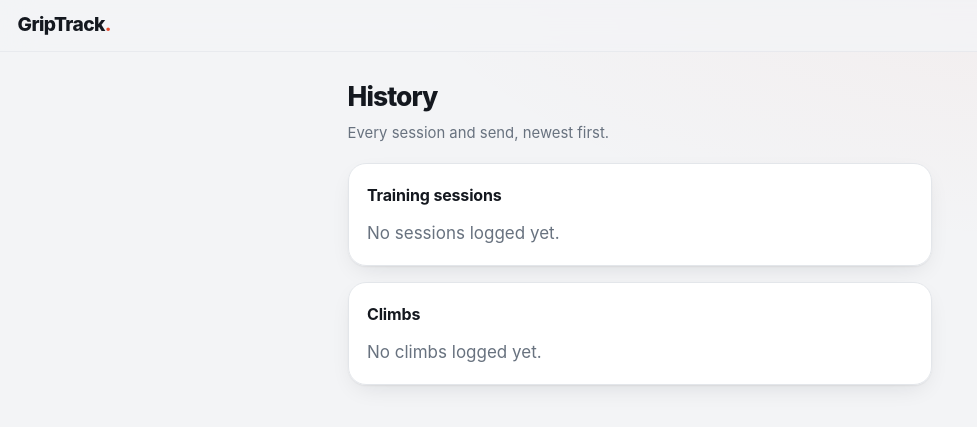
After one commit to lboehme/griptrack, a FastAPI app: template backend/templates/history.html in a window 1280 px wide. The commit adds this page. Shown: the top 427 px of the page, without its empty margins (0-977 px from the left). Run offline with FastAPI, Linux system fonts and the light colour scheme; the template is opened without the code that fills it, so the values that code supplies are empty.

Commit message:
History view: sessions expandable to work sets, climbs, isolation
/history lists the user's TrainingSessions newest-first as <details>
disclosures (date + set count, expanding to per-set hand/weight/reps/
grip/edge/RPE) and their climbs below, reusing the climb list styling.
Data is strictly session-user-scoped - a second user sees an empty
history, locked by test. History card added to the home quick grid.

Built test-first at the HTTP seam: 3 history tests.

Closes #10

Co-Authored-By: Claude Fable 5 <noreply@anthropic.com>

```diff
--- a/backend/main.py
+++ b/backend/main.py
@@ -9,6 +9,7 @@ from starlette.middleware.sessions import SessionMiddleware
 from backend.db import get_session
 from backend.routers import auth as auth_router
 from backend.routers import climbs as climbs_router
+from backend.routers import history as history_router
 from backend.routers import home as home_router
 from backend.routers import max_tests as max_tests_router
 from backend.routers import plates as plates_router
@@ -33,6 +34,7 @@ def create_app() -> FastAPI:
     app.include_router(max_tests_router.router)
     app.include_router(training_session_router.router)
     app.include_router(climbs_router.router)
+    app.include_router(history_router.router)
 
     @app.get("/health")
     def health(request: Request, session: Session = Depends(get_session)):
--- /dev/null
+++ b/backend/templates/history.html
@@ -0,0 +1,49 @@
+{% extends "base.html" %}
+{% block title %}History — GripTrack{% endblock %}
+{% block content %}
+<h2>History</h2>
+<p class="page-sub">Every session and send, newest first.</p>
+
+<div class="card">
+<h3>Training sessions</h3>
+{% if history %}
+{% for entry in history %}
+<details class="history-session" data-date="{{ entry.session.date }}">
+  <summary>
+    <strong>{{ entry.session.date }}</strong>
+    <span class="muted">· {{ entry.work_sets|length }} work set{{ "s" if entry.work_sets|length != 1 }}</span>
+  </summary>
+  <ul class="plain history-sets">
+    {% for ws in entry.work_sets %}
+    <li class="history-set" data-hand="{{ ws.hand }}" data-set="{{ ws.set_number }}" data-weight="{{ ws.weight }}" data-reps="{{ ws.reps }}">
+      <span class="hand-heading">{{ ws.hand[0]|upper }}</span>
+      <strong>{{ ws.weight }} {{ user.unit_pref }}</strong> × {{ ws.reps }}
+      <span class="muted">· set {{ ws.set_number }} · {{ grip_names[ws.grip_type_id] }} @ {{ ws.edge_mm }} mm{% if ws.rpe is not none %} · RPE {{ ws.rpe }}{% endif %}</span>
+    </li>
+    {% endfor %}
+  </ul>
+</details>
+{% endfor %}
+{% else %}
+<p class="muted" style="margin:0">No sessions logged yet.</p>
+{% endif %}
+</div>
+
+<div class="card">
+<h3>Climbs</h3>
+{% if climbs %}
+<ul class="plain">
+  {% for climb in climbs %}
+  <li class="climb" data-discipline="{{ climb.discipline }}" data-grade="{{ climb.grade }}" data-style="{{ climb.style }}" data-date="{{ climb.date }}">
+    <span class="grade">{{ climb.grade }}</span>
+    <span class="pill {{ climb.discipline }}">{{ climb.discipline }}</span>
+    <span class="pill">{{ climb.style }}</span>
+    <div class="meta">{{ climb.date }}{% if climb.notes %} — {{ climb.notes }}{% endif %}</div>
+  </li>
+  {% endfor %}
+</ul>
+{% else %}
+<p class="muted" style="margin:0">No climbs logged yet.</p>
+{% endif %}
+</div>
+{% endblock %}
--- a/backend/templates/home.html
+++ b/backend/templates/home.html
@@ -21,6 +21,11 @@
     <svg viewBox="0 0 24 24" fill="none" stroke="currentColor" stroke-width="2" stroke-linecap="round" stroke-linejoin="round"><path d="M8 21h8M12 17a5 5 0 0 0 5-5V4H7v8a5 5 0 0 0 5 5zM7 6H4a3 3 0 0 0 3 3M17 6h3a3 3 0 0 1-3 3"/></svg>
     Max tests
     <small>Your current maxes</small>
+  </a>
+  <a href="/history">
+    <svg viewBox="0 0 24 24" fill="none" stroke="currentColor" stroke-width="2" stroke-linecap="round"><circle cx="12" cy="12" r="9"/><path d="M12 7v5l3.5 2"/></svg>
+    History
+    <small>Sessions &amp; sends</small>
   </a>
   <a href="/plates">
     <svg viewBox="0 0 24 24" fill="none" stroke="currentColor" stroke-width="2"><circle cx="12" cy="12" r="9"/><circle cx="12" cy="12" r="3"/></svg>
```
Also changed, not shown: backend/routers/history.py (added, +35 -0 lines), backend/training_log.py (+18 -0 lines), tests/test_history.py (added, +95 -0 lines).
